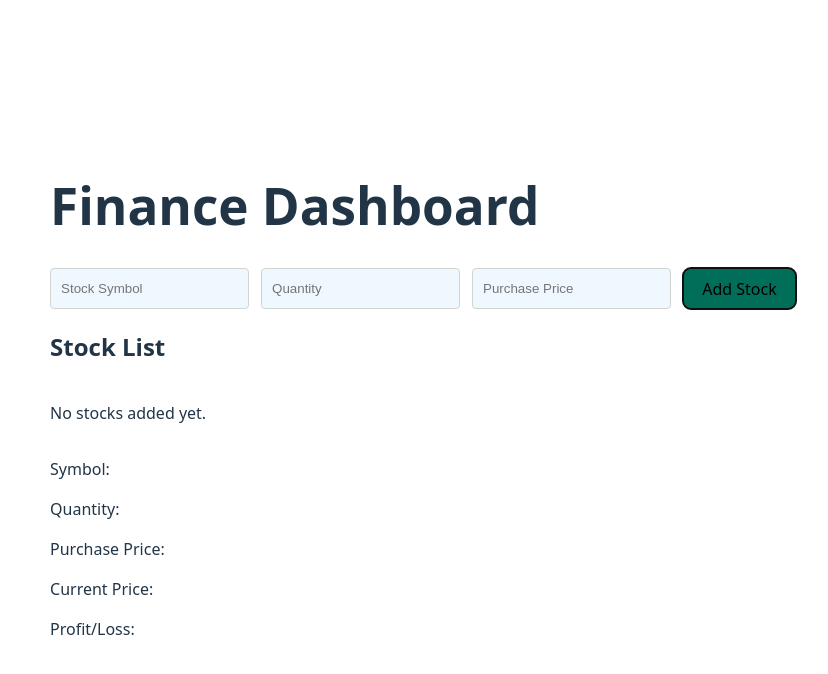
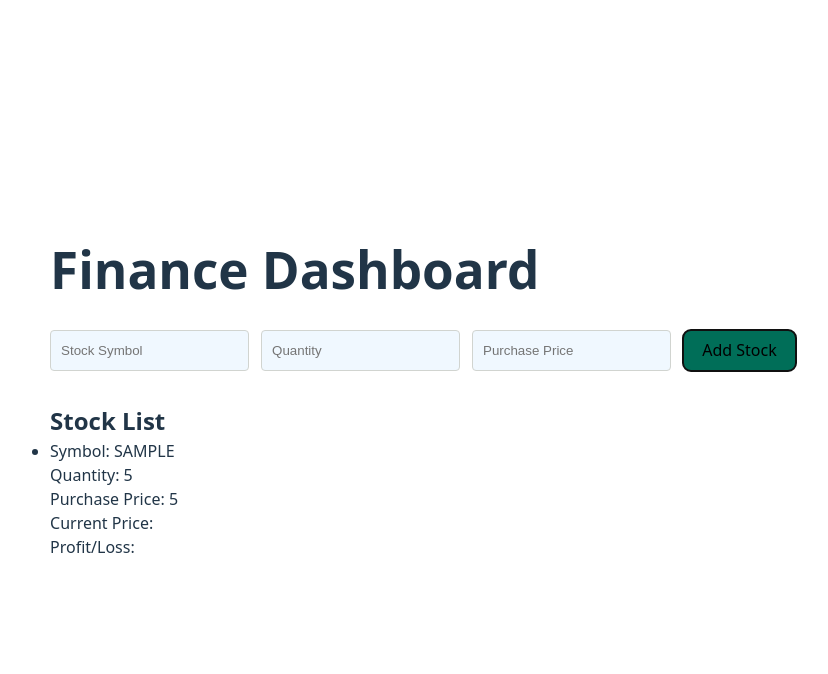
Before and after one commit to rushdina/finance-dashboard, a React app in the folder my-react-app/: page / in a window 1280 px wide. Both pictures are taken after typing "Sample", "5", "5" into the empty fields and a click on the button "Add Stock". Shown: the top 674 px of the page, without its empty margins (217-1045 px from the left). Built offline with nearby package versions, Linux system fonts and the light colour scheme; the HTML template or start-up script is replaced by a standard one.

Commit message:
Added StockContext, display stocklist using map and minor styling changes

```diff
--- a/my-react-app/src/App.css
+++ b/my-react-app/src/App.css
@@ -10,4 +10,5 @@
   flex-direction: column;
   justify-content: center;
   align-items: stretch;
+  gap: 2rem;
 }
--- a/my-react-app/src/components/StockForm.jsx
+++ b/my-react-app/src/components/StockForm.jsx
@@ -45,7 +45,6 @@ export default function StockForm() {
   }
 
   return (
-    <div className="stock-form-container">
     <form className="stock-form" onSubmit={handleSubmit}>
       <input
         type="text"
@@ -82,6 +81,5 @@ export default function StockForm() {
         Add Stock
       </button>
     </form>
-    </div>
   );
 }
--- a/my-react-app/src/components/StockList.jsx
+++ b/my-react-app/src/components/StockList.jsx
@@ -1,31 +1,32 @@
 import "./StockList.css";
+import StockContext from "../context/StockContext";
+import { useContext } from "react";
 
 export default function StockList() {
+  const { stocks } = useContext(StockContext);
+
+  const stockListElements = stocks.map((stock) => (
+    <>
+      <li key={stock.symbol}>
+        <p>Symbol: {stock.symbol}</p>
+        <p>Quantity: {stock.quantity}</p>
+        <p>Purchase Price: {stock.purchasePrice}</p>
+        <p>Current Price: {stock.currentPrice}</p>
+        <p>Profit/Loss: </p>
+      </li>
+    </>
+  ));
+
   return (
-    <>
+    <section>
       <h2 className="heading">Stock List</h2>
-      <div>
-        <p>No stocks added yet.</p>
+      <div className="stock-list-container">
+        {stocks.length === 0 ? (
+          <p>No stocks added yet.</p>
+        ) : (
+          <ul className="stock-list-card">{stockListElements}</ul>
+        )}
       </div>
-      <div className="stock-list-container">
-        <div className="stock-list-card">
-          <p>
-            Symbol: <span></span>
-          </p>
-          <p>
-            Quantity: <span></span>
-          </p>
-          <p>
-            Purchase Price: <span></span>
-          </p>
-          <p>
-            Current Price: <span></span>
-          </p>
-          <p>
-            Profit/Loss: <span></span>
-          </p>
-        </div>
-      </div>
-    </>
+    </section>
   );
 }
--- a/my-react-app/src/index.css
+++ b/my-react-app/src/index.css
@@ -16,6 +16,8 @@
 *,
 *::after,
 *::before {
+  margin: 0;
+  padding: 0;
   box-sizing: border-box;
 }
 
```
Also changed, not shown: my-react-app/src/App.jsx (+11 -0 lines). Lines whose indentation alone changed are shown as unchanged.
